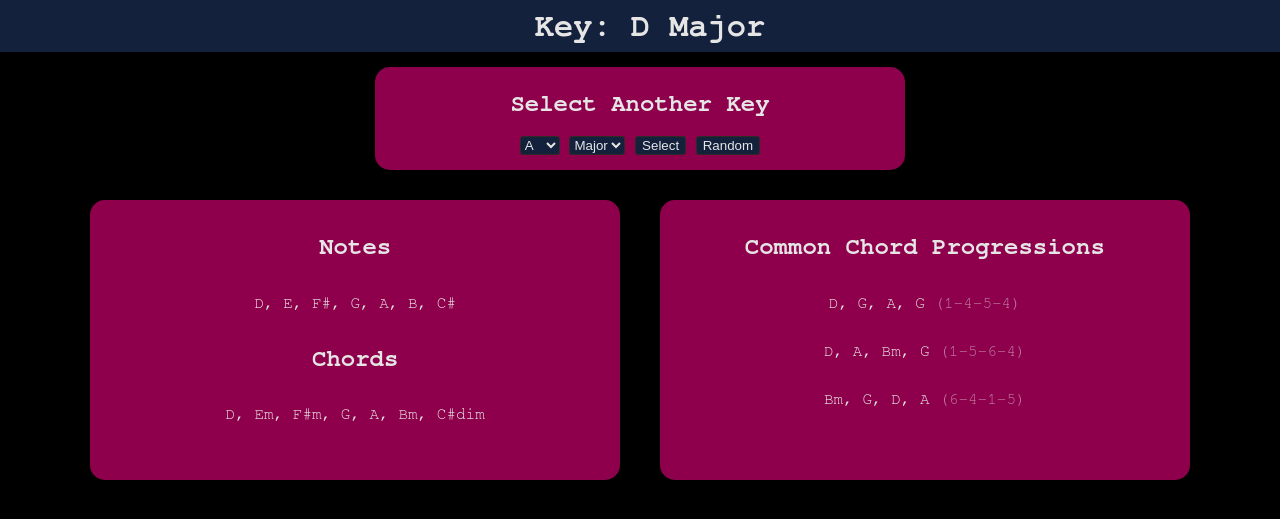
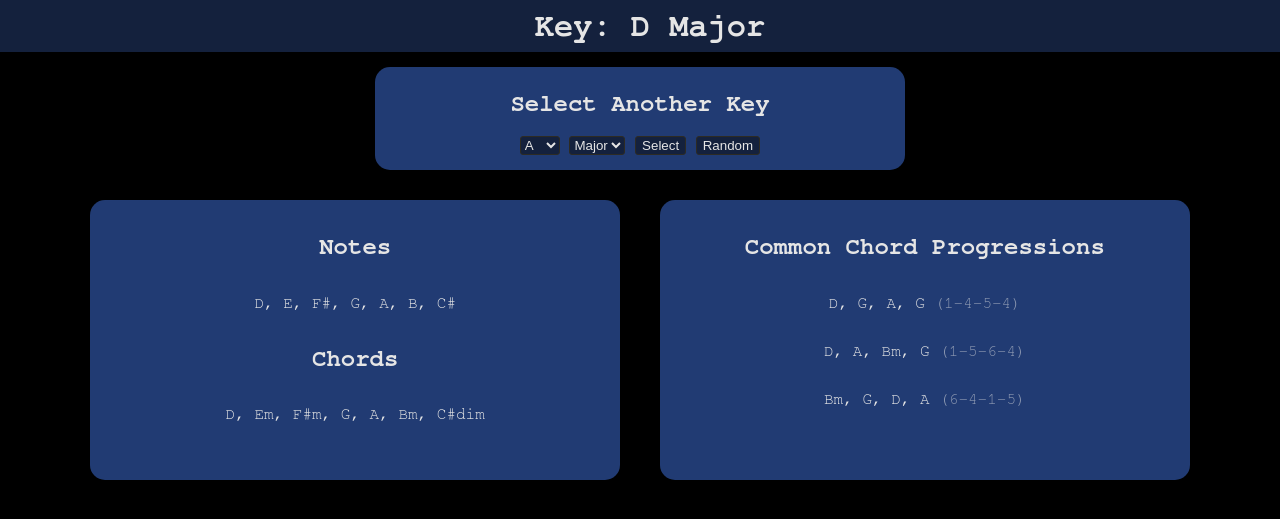
Before and after one commit to Myzmi/music-key-generator, a Django app: page /key/D/maj in a window 1280 px wide. Shown: the top 519 px of the page. Run offline with Django 4.2, Linux system fonts and the light colour scheme; data comes from the database, SQL or seed files in the repository.

Commit message:
color update

```diff
--- a/musicKeyGenerator/key/static/key/styles.css
+++ b/musicKeyGenerator/key/static/key/styles.css
@@ -16,7 +16,7 @@ h1{
 }
 
 .key-select{
-    background-color: #8F004C;
+    background-color: #213B73;
     border-radius: 15px;
     text-align: center;
     padding: 15px;
@@ -29,7 +29,7 @@ h1{
 }
 
 .notes-box, .chord-prog-box{
-    background-color: #8F004C;
+    background-color: #213B73;
     padding: 15px;
     text-align: center;
     border-radius: 15px;
```
